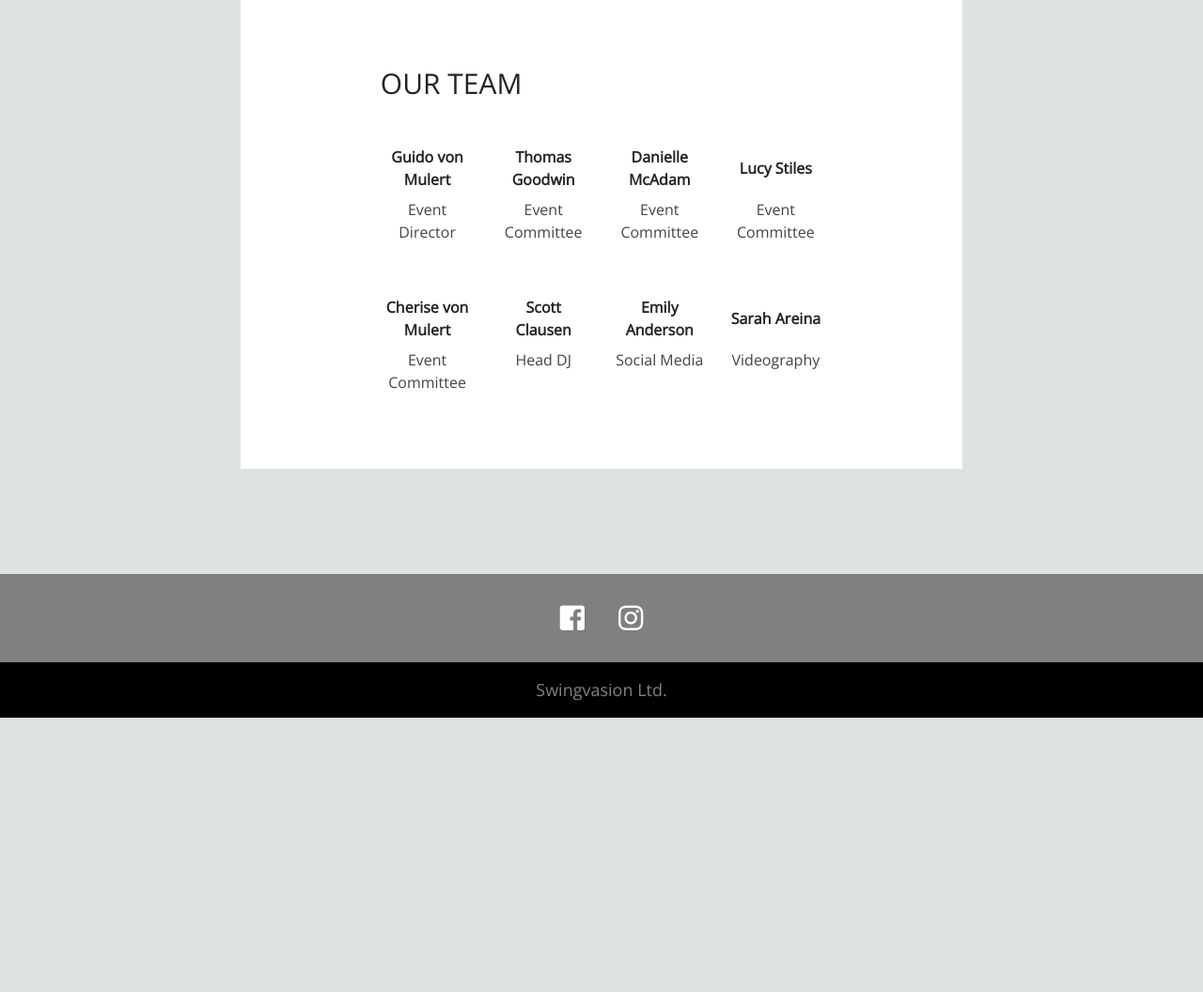
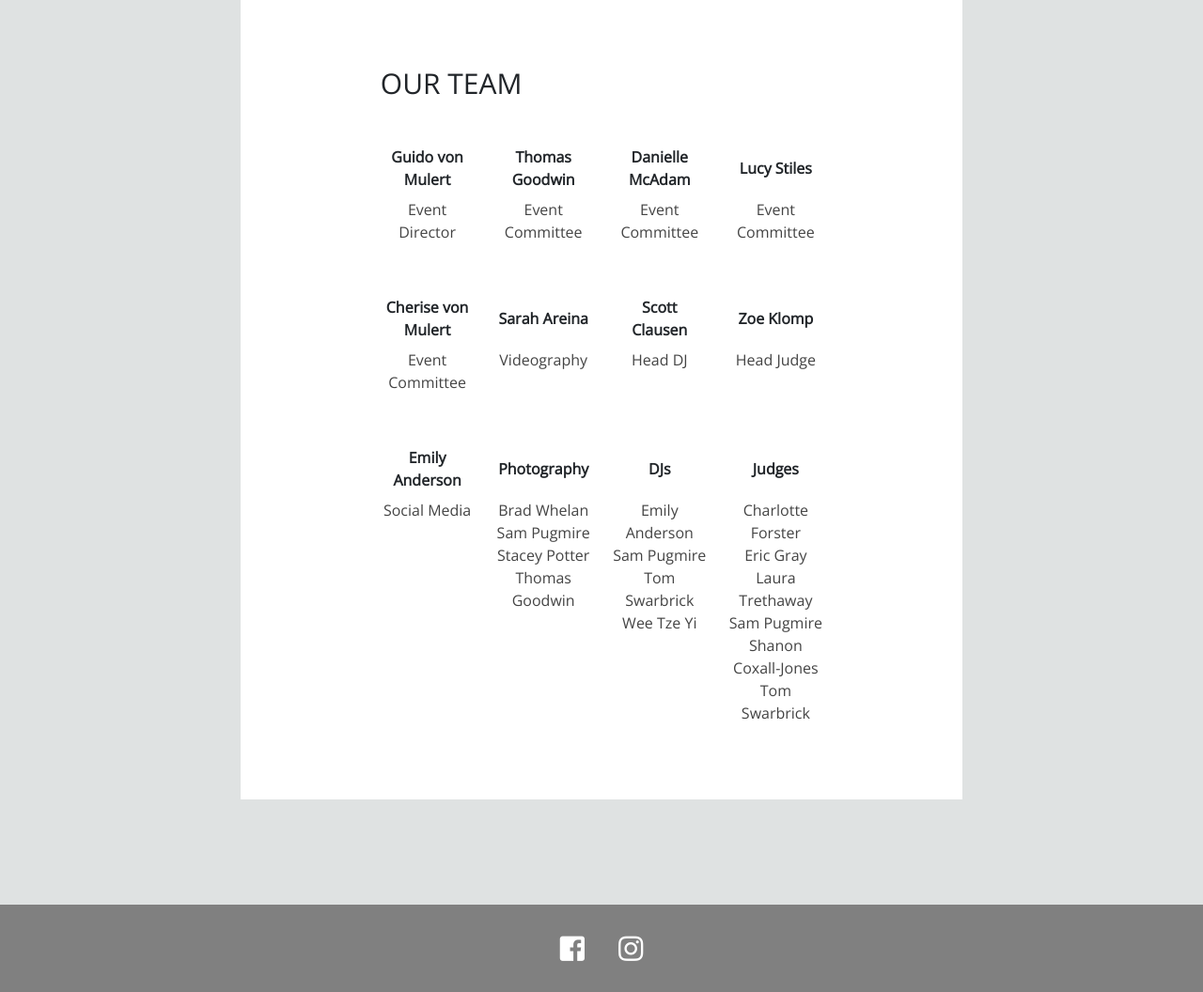
Before and after one commit to cherise-tan/swingvasion, a Node server app: page /staff in a window 1280 px wide. Shown: the part 1159-2215 px from the top of the page at 94% size. Before the commit the page ends 1923 px from the top, so only its background shows below. Run offline with Node 20, Linux system fonts and the light colour scheme.

Commit message:
Add event staff

```diff
--- a/views/staff.ejs
+++ b/views/staff.ejs
@@ -53,15 +53,6 @@
         </div>
       </div>
 
-      <!-- <div class="swingvasion-box">
-        <div class="swingvasion-details">
-          <div class="m-4">
-            <h3 class="p-0 mt-4">JUDGING STAFF</h3>
-            <p>TBC</p>
-          </div>
-        </div>
-      </div> -->
-
       <div class="swingvasion-box">
         <div class="swingvasion-details">
           <div class="m-4">
@@ -88,16 +79,49 @@
                 <div class="staff-role">Event Committee</div>
               </div>
               <div class="staff-card">
+                <div class="staff-name">Sarah Areina</div>
+                <div class="staff-role">Videography</div>
+              </div>
+              <div class="staff-card">
                 <div class="staff-name">Scott Clausen</div>
                 <div class="staff-role">Head DJ</div>
+              </div>
+              <div class="staff-card">
+                <div class="staff-name">Zoe Klomp</div>
+                <div class="staff-role">Head Judge</div>
               </div>
               <div class="staff-card">
                 <div class="staff-name">Emily Anderson</div>
                 <div class="staff-role">Social Media</div>
               </div>
               <div class="staff-card">
-                <div class="staff-name">Sarah Areina</div>
-                <div class="staff-role">Videography</div>
+                <div class="staff-name">Photography</div>
+                <div class="staff-role">
+                  Brad Whelan<br />
+                  Sam Pugmire<br />
+                  Stacey Potter<br />
+                  Thomas Goodwin
+                </div>
+              </div>
+              <div class="staff-card">
+                <div class="staff-name">DJs</div>
+                <div class="staff-role">
+                  Emily Anderson<br />
+                  Sam Pugmire<br />
+                  Tom Swarbrick<br />
+                  Wee Tze Yi
+                </div>
+              </div>
+              <div class="staff-card">
+                <div class="staff-name">Judges</div>
+                <div class="staff-role">
+                  Charlotte Forster<br />
+                  Eric Gray<br />
+                  Laura Trethaway<br />
+                  Sam Pugmire<br />
+                  Shanon Coxall-Jones<br />
+                  Tom Swarbrick
+                </div>
               </div>
             </div>
           </div>
```
